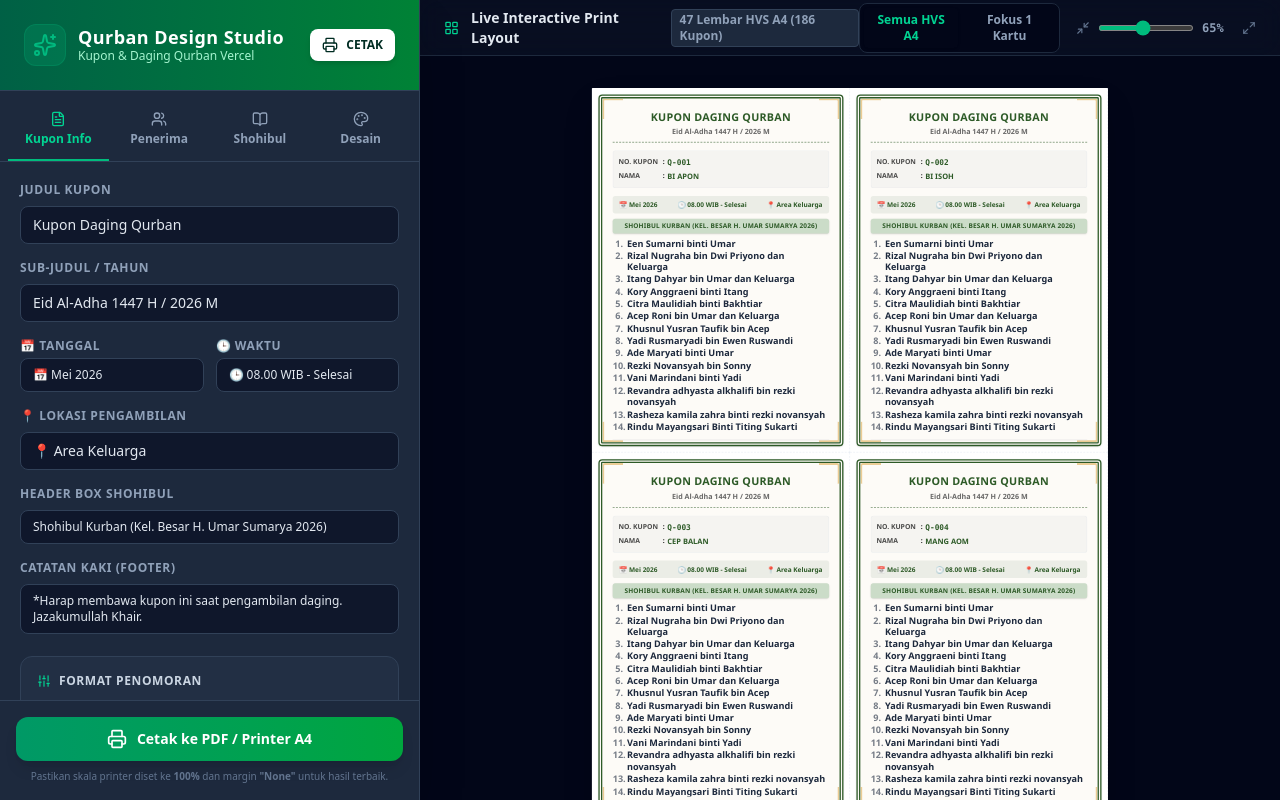
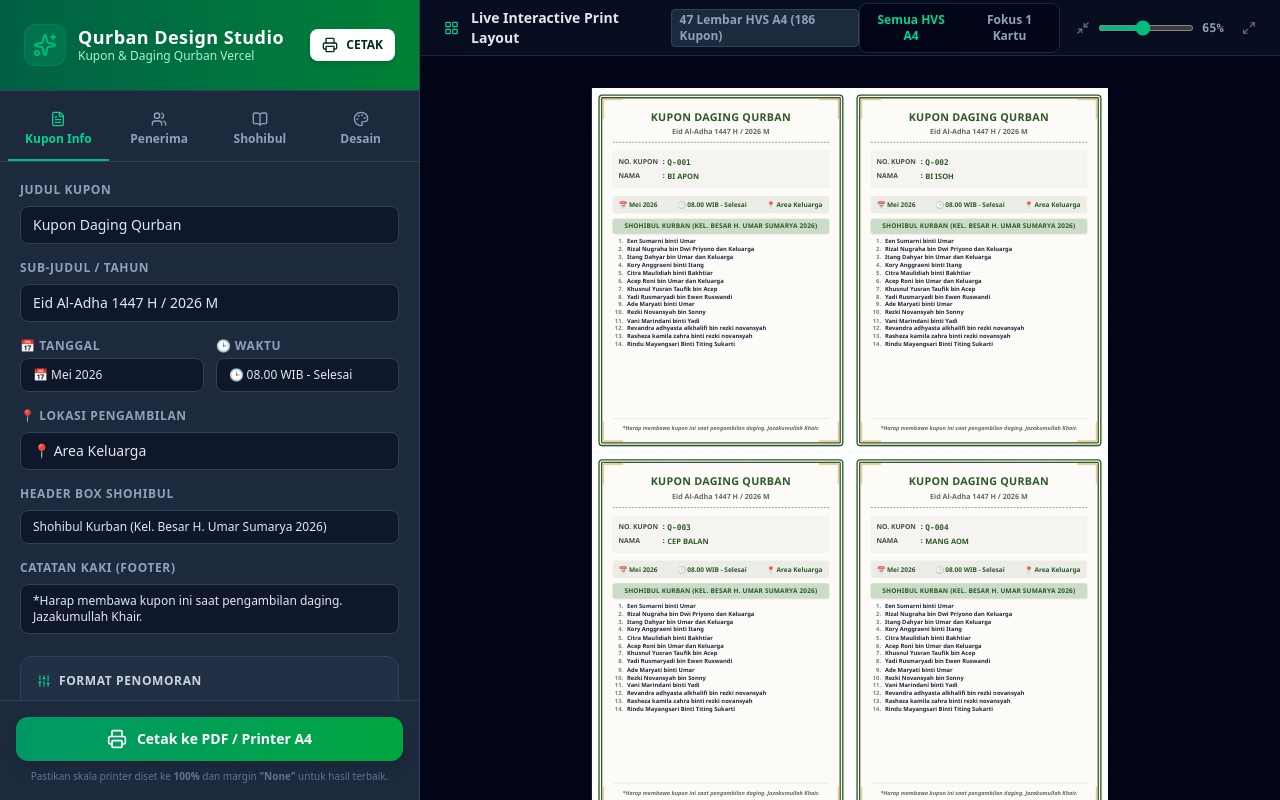
Before and after one commit to rohmat97/qurban-cinunuk, a Next.js app: page / in a window 1280 px wide. Built offline with nearby package versions, Linux system fonts and the light colour scheme.

Commit message:
feat: implement responsive font-size and spacing for shohibul list to automatically fill up card height

```diff
--- a/src/app/page.tsx
+++ b/src/app/page.tsx
@@ -1360,6 +1360,11 @@ function CouponCard({
     dashed: `3px dashed ${borderColor}`
   };
 
+  const totalNames = col1.length + col2.length;
+  // Calculate dynamic font size and vertical gap based on number of names to perfectly fill the space
+  const dynamicFontSize = `${Math.max(8.5, Math.min(13, 14.5 - totalNames * 0.4))}px`;
+  const dynamicGap = `${Math.max(1, Math.min(5, 6 - totalNames * 0.35))}px`;
+
   return (
     <div
       className="w-full h-full rounded-md shadow-sm relative overflow-hidden select-none flex flex-col justify-between qurban-card"
@@ -1486,9 +1491,16 @@ function CouponCard({
         </div>
 
         {/* Shohibul list table 1 column */}
-        <div className="space-y-[1.5px] mt-1.5  overflow-y-auto pr-1">
+        <div
+          className="mt-1.5 overflow-y-auto pr-1 flex-1 flex flex-col justify-start"
+          style={{ gap: dynamicGap }}
+        >
           {[...col1, ...col2].map((name, i) => (
-            <div key={i} className="text-sm font-bold flex items-start gap-1.5 leading-tight text-slate-800">
+            <div
+              key={i}
+              className="font-bold flex items-start gap-1.5 leading-tight text-slate-800"
+              style={{ fontSize: dynamicFontSize }}
+            >
               <span className="opacity-60 w-4 text-right flex-shrink-0">{i + 1}.</span>
               <span className="break-words whitespace-normal flex-1" title={name}>
                 {name}
```
